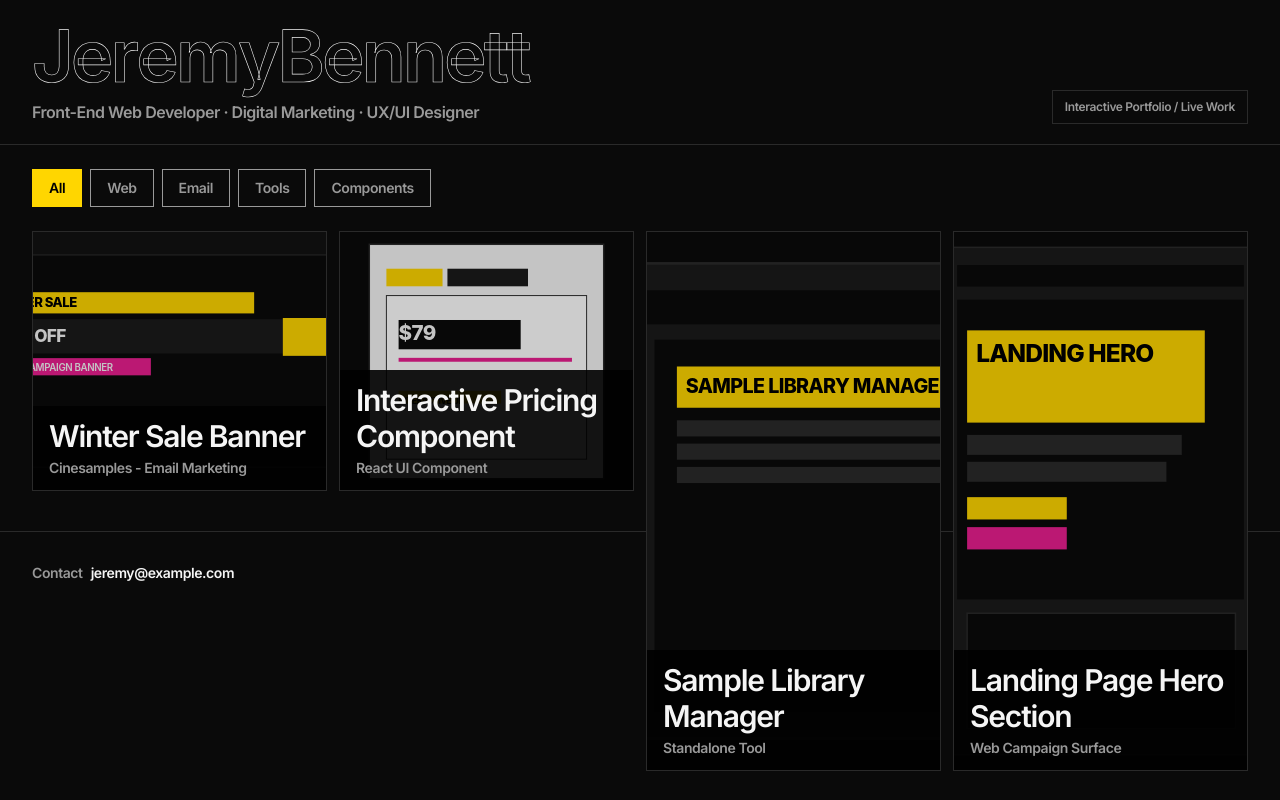
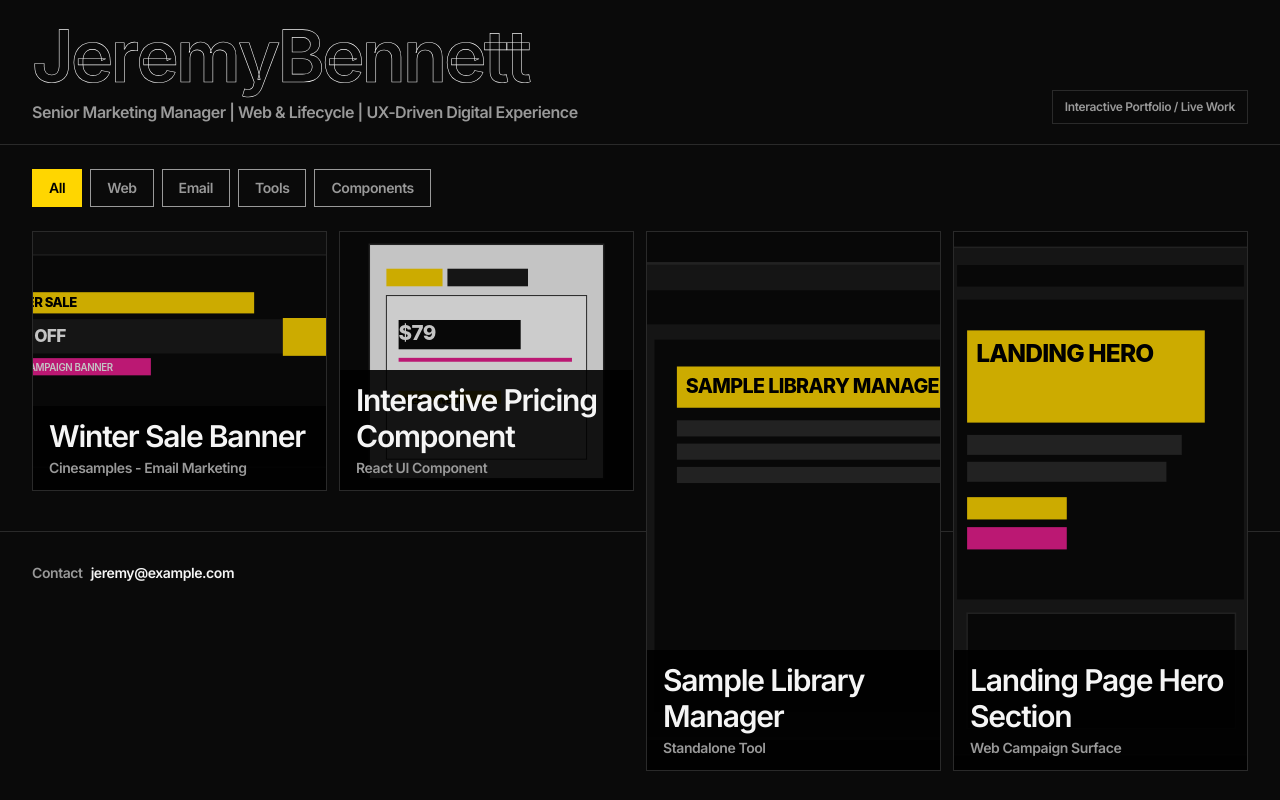
Before and after one commit to jeremylukebennett/jeremy-portfolio, a React (Vite) app: page / in a window 1280 px wide. Built offline with nearby package versions, Linux system fonts and the light colour scheme.

Commit message:
copy: update header subtitle

```diff
--- a/src/components/Header.jsx
+++ b/src/components/Header.jsx
@@ -45,7 +45,7 @@ function Header() {
             })}
           </h1>
           <p className="mt-2 max-w-[42rem] text-sm font-semibold tracking-tdr text-brand-gray-400 md:text-base">
-            Front-End Web Developer · Digital Marketing · UX/UI Designer
+            Senior Marketing Manager | Web & Lifecycle | UX-Driven Digital Experience
           </p>
         </div>
 
```
